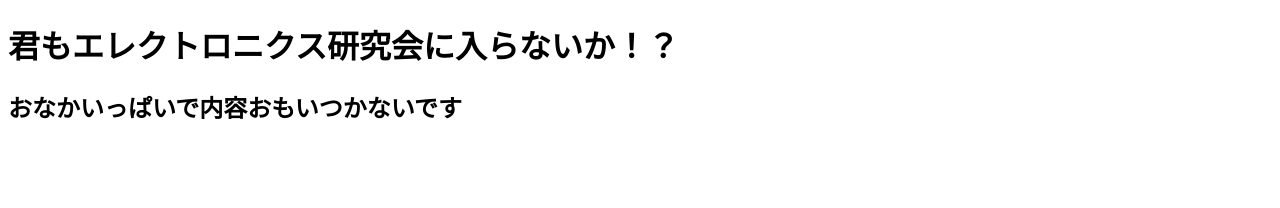
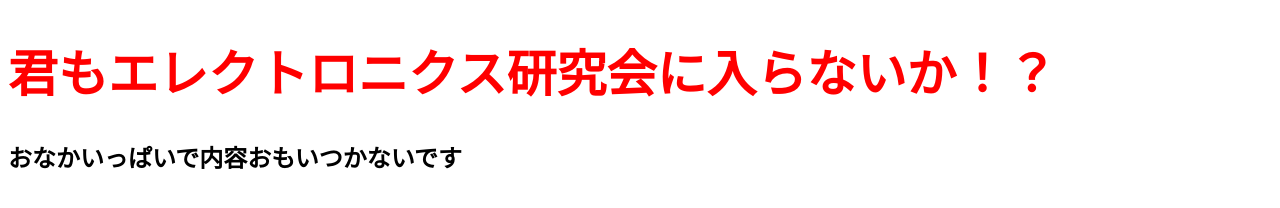
Before and after one commit to AKERC-Eleken/page, a plain HTML site: page README.html in a window 1280 px wide. Drawn offline with Linux system fonts and the light colour scheme.

Commit message:
Update README.html

```diff
--- a/README.html
+++ b/README.html
@@ -4,7 +4,7 @@
     <title>エレ会</title>
   </head>
   <body>
-    <h1>君もエレクトロニクス研究会に入らないか！？</h1>
+    <h1 style="font-size:50px;color:#ff0000;">君もエレクトロニクス研究会に入らないか！？</h1>
     <h2>おなかいっぱいで内容おもいつかないです</h2>
   </body>
 </html>
```
